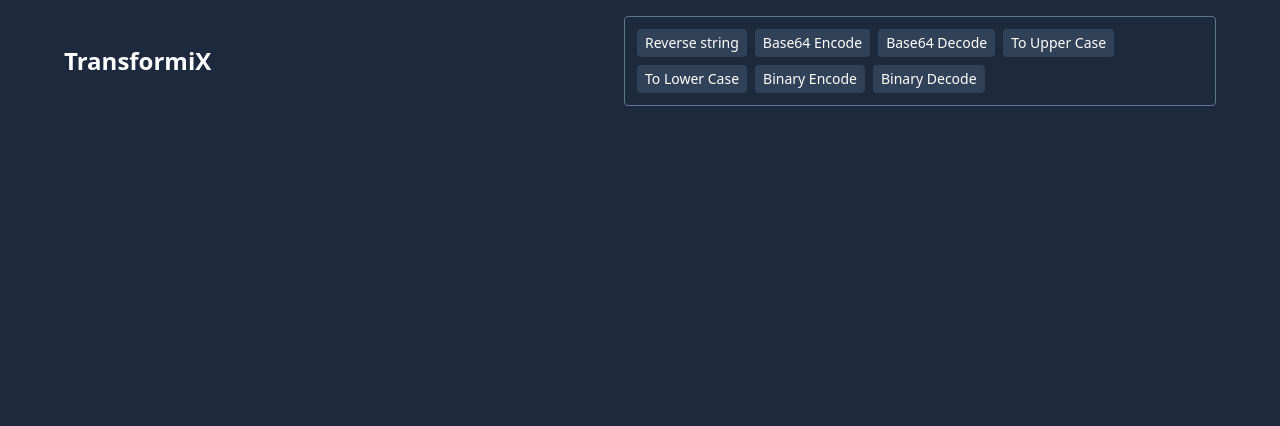
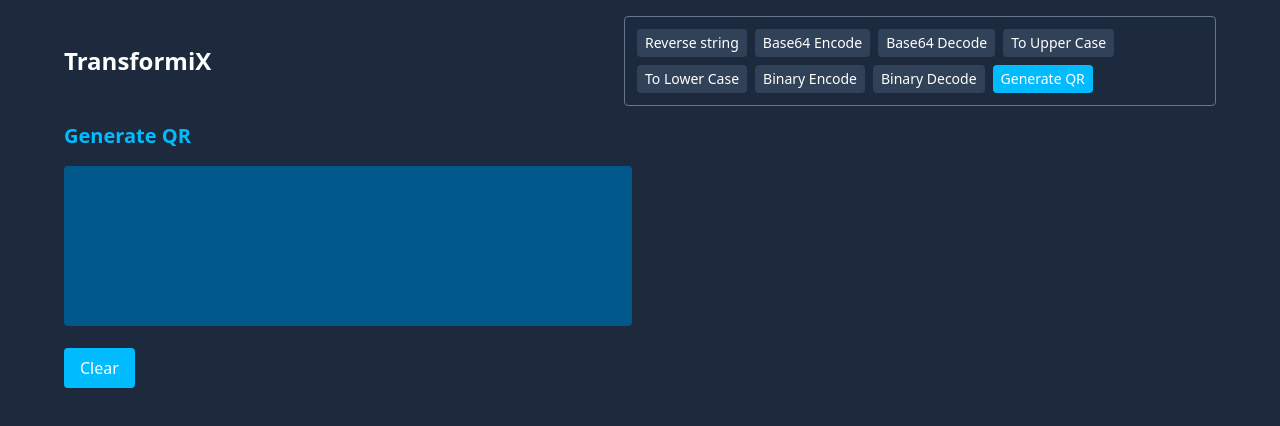
Before and after one commit to prmakk/transformix, a React (Vite) app: page /qr in a window 1280 px wide. Shown: the top 426 px of the page. Built offline with nearby package versions, Linux system fonts and the light colour scheme.

Commit message:
feat: qr-code generator + download

```diff
--- a/package.json
+++ b/package.json
@@ -11,6 +11,7 @@
   },
   "dependencies": {
     "@tailwindcss/vite": "^4.0.0",
+    "qrcode.react": "^4.2.0",
     "react": "^18.3.1",
     "react-dom": "^18.3.1",
     "react-hot-toast": "^2.5.1",
--- a/src/App.tsx
+++ b/src/App.tsx
@@ -11,6 +11,7 @@ import ToUpperPage from "./components/pages/ToUpperPage";
 import ToLowerPage from "./components/pages/ToLowerPage";
 import BinaryEncodePage from "./components/pages/BinaryEncodePage";
 import BinaryDecodePage from "./components/pages/BinaryDecodePage";
+import GenerateQrPage from "./components/pages/GenerateQrPage";
 
 function App() {
     return (
@@ -38,6 +39,7 @@ function App() {
                         path="/binary/decode"
                         element={<BinaryDecodePage />}
                     />
+                    <Route path="/qr" element={<GenerateQrPage />} />
                 </Routes>
                 <Toaster position="top-right" />
             </div>
--- /dev/null
+++ b/src/components/pages/GenerateQrPage.tsx
@@ -0,0 +1,109 @@
+import { FC, useRef, useState } from "react";
+import toast from "react-hot-toast";
+import { QRCodeSVG } from "qrcode.react";
+
+const GenerateQrPage: FC = () => {
+    const svgRef = useRef(null);
+    const [inputText, setInputText] = useState("");
+    const [bgColor, setBgColor] = useState("#ffffff");
+    const [fgColor, setFgColor] = useState("#000000");
+
+    const handleClear = () => {
+        setInputText("");
+        toast.success("Input cleared");
+    };
+
+    const handleDownloadQr = () => {
+        const svgElement: any = svgRef.current;
+        const svgString = new XMLSerializer().serializeToString(svgElement);
+        const blob = new Blob([svgString], { type: "image/svg+xml" });
+        const url = URL.createObjectURL(blob);
+        const a = document.createElement("a");
+        a.href = url;
+        a.download = "transformix_qrcode.svg";
+        document.body.appendChild(a);
+        a.click();
+        document.body.removeChild(a);
+        URL.revokeObjectURL(url);
+        toast.success("Download finished");
+    };
+
+    return (
+        <div className="pb-4">
+            <h3 className="text-sky-400 text-xl font-bold">Generate QR</h3>
+            <div className="flex justify-between gap-4 max-md:flex-col max-md:items-center">
+                <div className="w-2/4 max-md:w-full">
+                    <textarea
+                        className="w-full bg-sky-800 rounded text-white font-medium my-4 p-4 min-h-40 resize-none outline-none"
+                        value={inputText}
+                        onChange={(e) => setInputText(e.target.value)}
+                    />
+                    <button
+                        className="bg-sky-400 text-white px-4 py-2 rounded cursor-pointer"
+                        onClick={handleClear}
+                    >
+                        Clear
+                    </button>
+                </div>
+
+                <div className="w-2/4 flex-col items-center">
+                    {inputText.trim() !== "" && (
+                        <>
+                            <QRCodeSVG
+                                ref={svgRef}
+                                className="w-full min-h-60"
+                                value={inputText}
+                                bgColor={bgColor}
+                                fgColor={fgColor}
+                            />
+                            <div className="mt-4 flex gap-5 items-center justify-center max-sm:flex-col">
+                                <div className="flex items-center gap-2">
+                                    <label
+                                        htmlFor="bgColor"
+                                        className="text-sky-400 font-semibold w-25"
+                                    >
+                                        Background:
+                                    </label>
+                                    <input
+                                        id="bgColor"
+                                        type="color"
+                                        value={bgColor}
+                                        onChange={(e) =>
+                                            setBgColor(e.target.value)
+                                        }
+                                    />
+                                </div>
+
+                                <div className="flex items-center gap-2">
+                                    <label
+                                        htmlFor="fgColor"
+                                        className="text-sky-400 font-semibold w-25"
+                                    >
+                                        Main color:
+                                    </label>
+                                    <input
+                                        id="fgColor"
+                                        type="color"
+                                        value={fgColor}
+                                        onChange={(e) =>
+                                            setFgColor(e.target.value)
+                                        }
+                                    />
+                                </div>
+
+                                <button
+                                    onClick={handleDownloadQr}
+                                    className="bg-sky-400 text-white px-4 py-2 rounded cursor-pointer"
+                                >
+                                    Download QR
+                                </button>
+                            </div>
+                        </>
+                    )}
+                </div>
+            </div>
+        </div>
+    );
+};
+
+export default GenerateQrPage;
--- a/src/components/widgets/Header.tsx
+++ b/src/components/widgets/Header.tsx
@@ -31,6 +31,10 @@ const Header: FC = () => {
             link: "/binary/decode",
             title: "Binary Decode",
         },
+        {
+            link: "/qr",
+            title: "Generate QR",
+        },
     ];
     return (
         <header className="flex justify-between items-center py-4 text-white max-md:flex-col gap-2">
```
Also changed, not shown: 1 other file (tests, documents, lock files or other folders).
